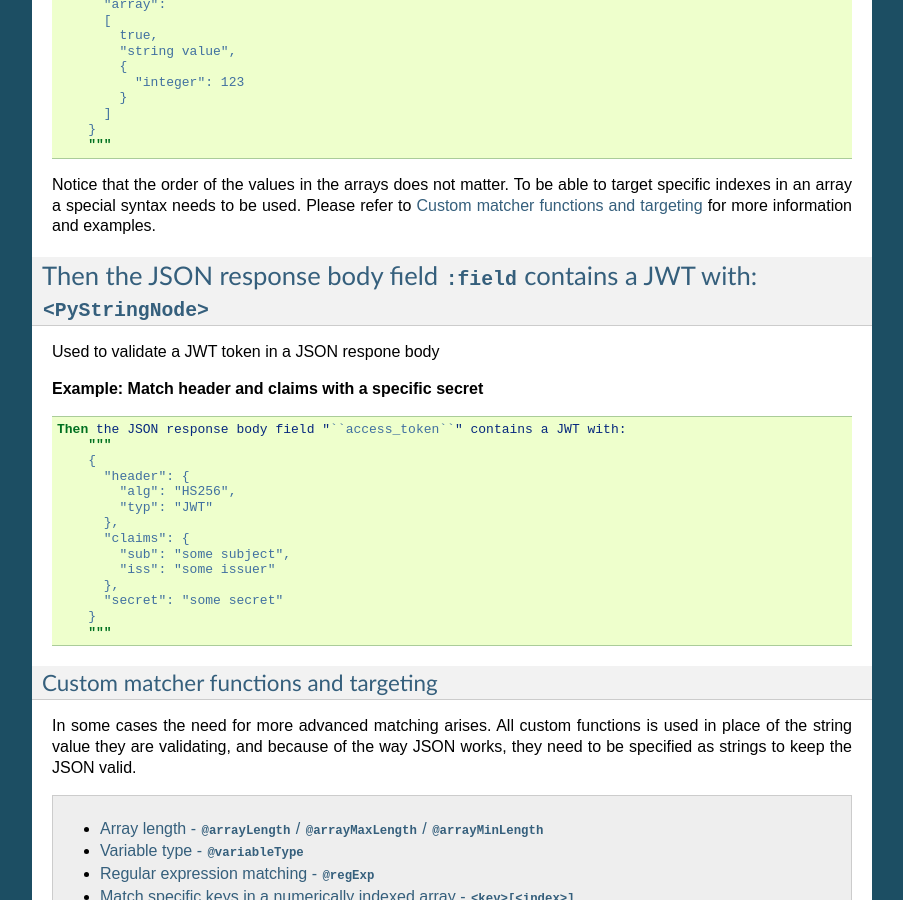
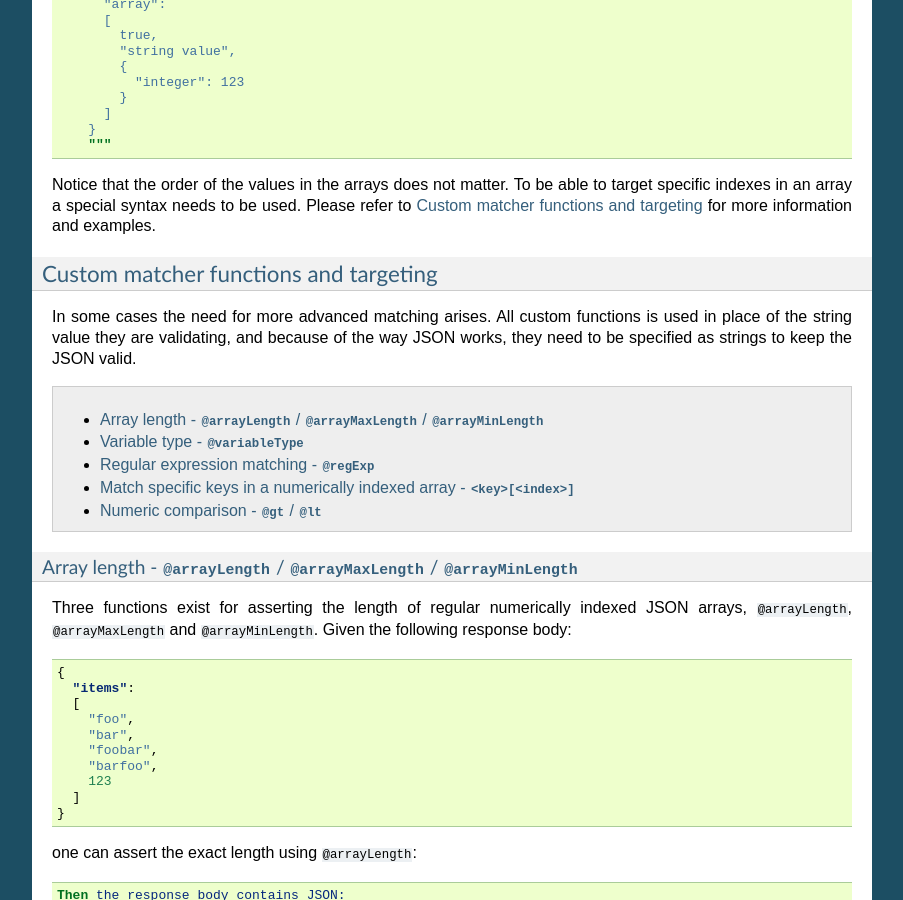
Before and after one commit to imbo/behat-api-extension, a Sphinx documentation site: the page built from docs/guide/verify-server-response.rst, in a window 1280 px wide and 900 px high, scrolled down 7647 px. Shown: the whole window, without its empty margins (198-1101 px from the left). Built offline with Sphinx 7.4.7, drawn with Linux system fonts in a browser that asks for light colours; some of the changed text lies outside the part shown.

Commit message:
Move section as it was placed inside another section

```diff
--- a/docs/guide/verify-server-response.rst
+++ b/docs/guide/verify-server-response.rst
@@ -398,32 +398,6 @@
 
 Notice that the order of the values in the arrays does not matter. To be able to target specific indexes in an array a special syntax needs to be used. Please refer to :ref:`custom-matcher-functions-and-targeting` for more information and examples.
 
-.. _then-the-JSON-response-body-field-contain-a-JWT-with:
-
-Then the JSON response body field ``:field`` contains a JWT with: ``<PyStringNode>``
---------------------------------------------------------
-
-Used to validate a JWT token in a JSON respone body
-
-**Example: Match header and claims with a specific secret**
-
-.. code-block:: gherkin
-
-    Then the JSON response body field "``access_token``" contains a JWT with:
-        """
-        {
-          "header": {
-            "alg": "HS256",
-            "typ": "JWT"
-          },
-          "claims": {
-            "sub": "some subject",
-            "iss": "some issuer"
-          },
-          "secret": "some secret"
-        }
-        """
-
 .. _custom-matcher-functions-and-targeting:
 
 Custom matcher functions and targeting
@@ -653,3 +627,29 @@
           "some-string": "@lt(125)"
         }
         """
+
+.. _then-the-JSON-response-body-field-contains-a-JWT-with:
+
+Then the JSON response body field ``:field`` contains a JWT with: ``<PyStringNode>``
+------------------------------------------------------------------------------------
+
+Used to validate a `JWT <https://jwt.io/>`_ token in a JSON response body.
+
+**Example: Match header and claims with a specific secret**
+
+.. code-block:: gherkin
+
+    Then the JSON response body field "access_token" contains a JWT with:
+        """
+        {
+          "header": {
+            "alg": "HS256",
+            "typ": "JWT"
+          },
+          "claims": {
+            "sub": "some subject",
+            "iss": "some issuer"
+          },
+          "secret": "some secret"
+        }
+        """
```
